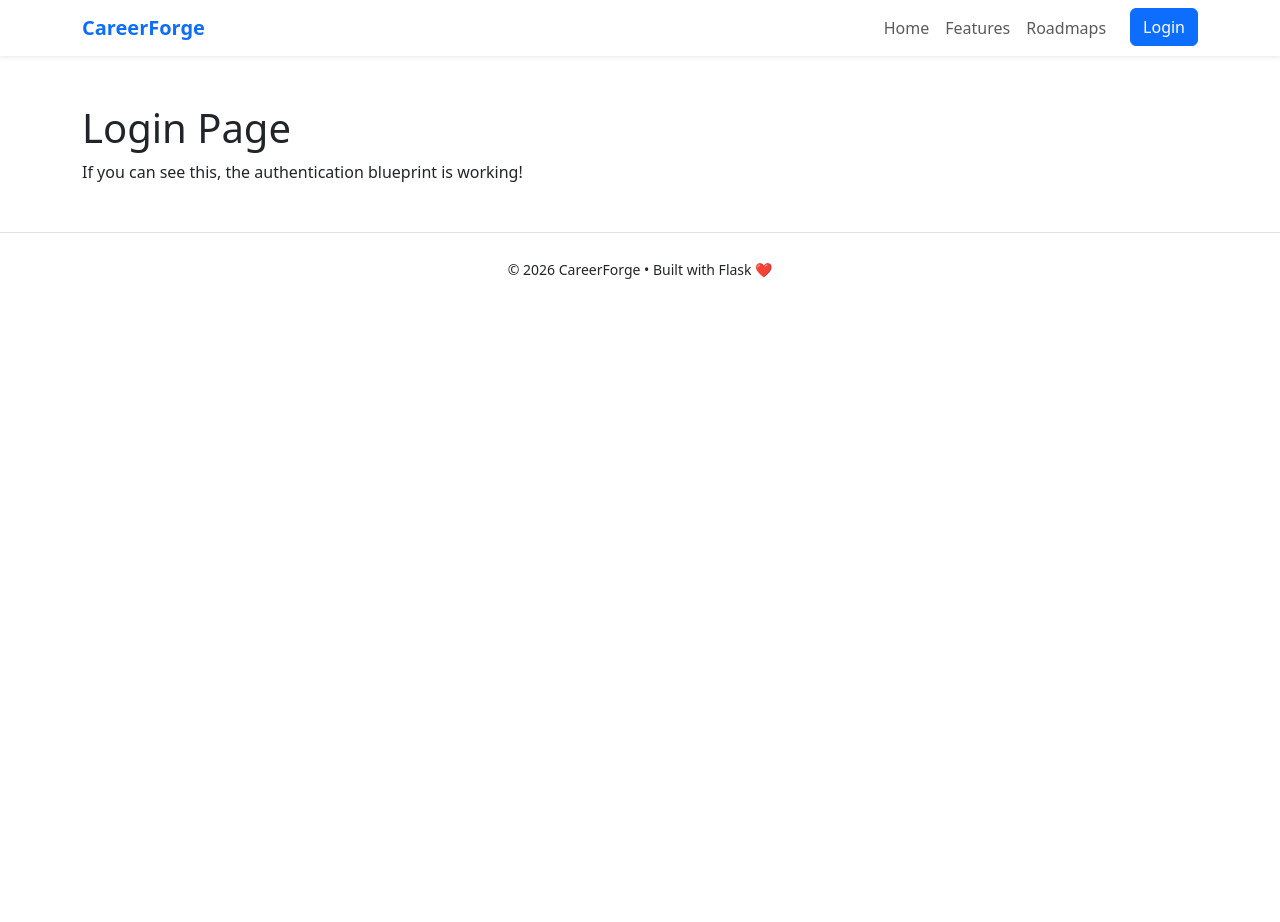
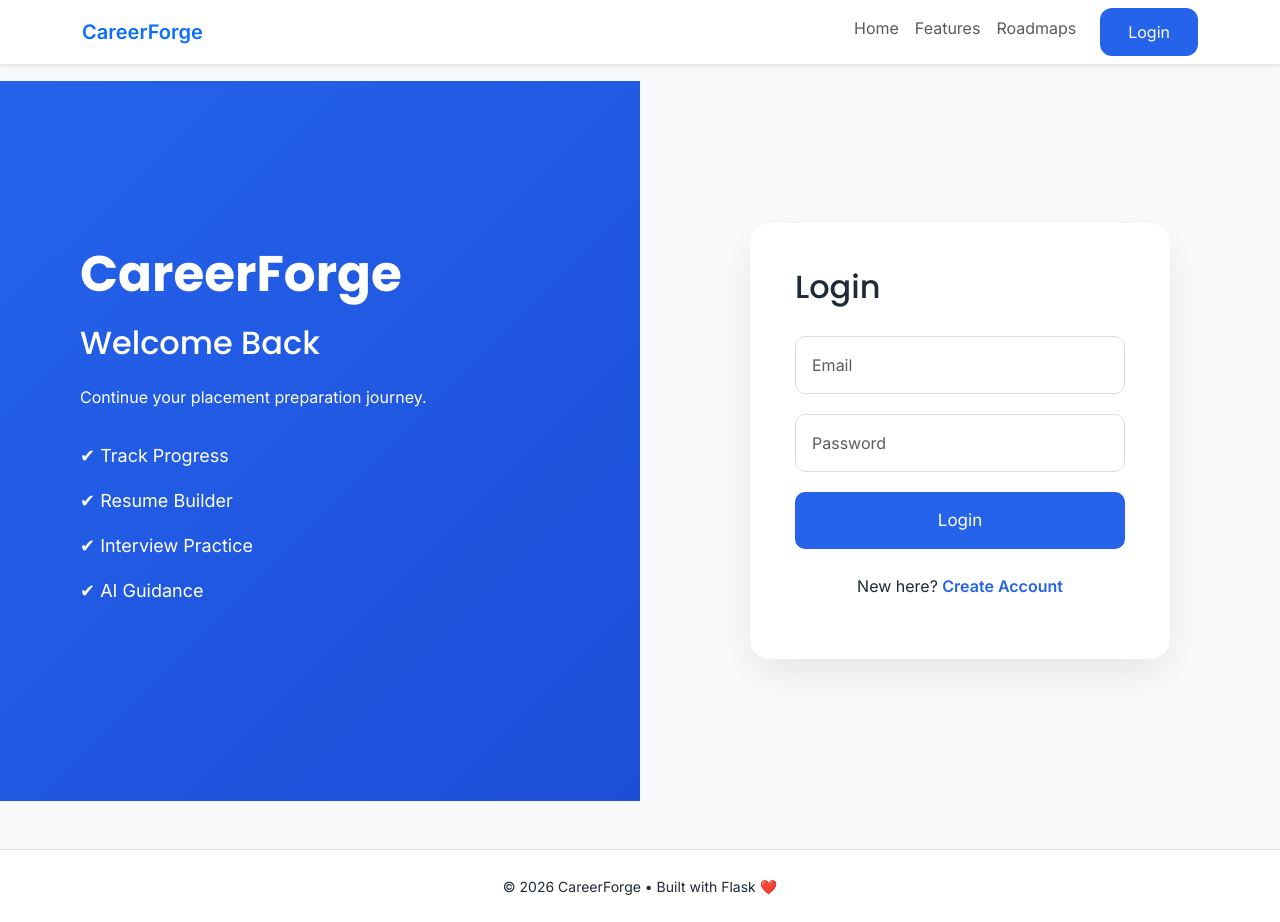
Before and after one commit to pamugreeshma/smart-placement-preparation-portal, a Flask app: page /auth/login in a window 1280 px wide. Before the commit the page ends 279 px from the top, so only its background shows below. Run offline with Flask 3, Linux system fonts and the light colour scheme.

Commit message:
Authentication module completed

```diff
--- a/app.py
+++ b/app.py
@@ -40,7 +40,7 @@
 @login_manager.user_loader
 def load_user(user_id):
 
-    return User.query.get(int(user_id))
+    return db.session.get(User, int(user_id))
 
 
 app = create_app()
--- a/routes/auth.py
+++ b/routes/auth.py
@@ -1,17 +1,82 @@
-from flask import Blueprint, render_template
+from flask import Blueprint, render_template, request, redirect, url_for, flash
+from flask_login import login_user, logout_user, login_required
 
-auth = Blueprint(
-    "auth",
-    __name__,
-    url_prefix="/auth"
-)
+from models import db
+from models.user import User
+
+auth = Blueprint("auth", __name__, url_prefix="/auth")
 
 
-@auth.route("/login")
+# -------------------------
+# Register
+# -------------------------
+
+@auth.route("/register", methods=["GET", "POST"])
+def register():
+
+    if request.method == "POST":
+
+        full_name = request.form.get("full_name")
+        email = request.form.get("email")
+        password = request.form.get("password")
+
+        existing_user = User.query.filter_by(email=email).first()
+
+        if existing_user:
+
+            flash("Email already exists.", "danger")
+            return redirect(url_for("auth.register"))
+
+        new_user = User(
+            full_name=full_name,
+            email=email
+        )
+        new_user.set_password(password)
+        db.session.add(new_user)
+        db.session.commit()
+
+        flash("Registration Successful! Please Login.", "success")
+
+        return redirect(url_for("auth.login"))
+
+    return render_template("auth/register.html")
+
+
+# -------------------------
+# Login
+# -------------------------
+
+@auth.route("/login", methods=["GET", "POST"])
 def login():
+
+    if request.method == "POST":
+
+        email = request.form.get("email")
+        password = request.form.get("password")
+
+        user = User.query.filter_by(email=email).first()
+
+        if user and user.check_password(password):
+
+            login_user(user)
+
+            return redirect(url_for("main.dashboard"))
+
+        flash("Invalid Email or Password", "danger")
+
     return render_template("auth/login.html")
 
 
-@auth.route("/register")
-def register():
-    return render_template("auth/register.html")
+# -------------------------
+# Logout
+# -------------------------
+
+@auth.route("/logout")
+@login_required
+def logout():
+
+    logout_user()
+
+    flash("Logged out successfully.", "success")
+
+    return redirect(url_for("main.home"))
--- a/routes/main.py
+++ b/routes/main.py
@@ -1,4 +1,5 @@
 from flask import Blueprint, render_template
+from flask_login import login_required
 
 main = Blueprint("main", __name__)
 
@@ -6,3 +7,8 @@
 @main.route("/")
 def home():
     return render_template("main/home.html")
+
+@main.route("/dashboard")
+@login_required
+def dashboard():
+    return render_template("dashboard/dashboard.html")
--- /dev/null
+++ b/static/css/auth.css
@@ -0,0 +1,94 @@
+.auth-container{
+    display:flex;
+    min-height:90vh;
+}
+
+.auth-left{
+    width:50%;
+    background:linear-gradient(135deg,#2563EB,#1D4ED8);
+    color:white;
+    display:flex;
+    flex-direction:column;
+    justify-content:center;
+    padding:80px;
+}
+
+.auth-left h1{
+    font-size:50px;
+    font-weight:700;
+    margin-bottom:20px;
+}
+
+.auth-left h2{
+    margin-bottom:20px;
+}
+
+.auth-left p{
+    line-height:30px;
+    margin-bottom:30px;
+}
+
+.auth-left ul{
+    list-style:none;
+    padding:0;
+}
+
+.auth-left li{
+    margin-bottom:18px;
+    font-size:18px;
+}
+
+.auth-right{
+    width:50%;
+    display:flex;
+    justify-content:center;
+    align-items:center;
+    background:#F8FAFC;
+}
+
+.auth-card{
+    width:420px;
+    background:white;
+    padding:45px;
+    border-radius:20px;
+    box-shadow:0 15px 40px rgba(0,0,0,.08);
+}
+
+.auth-card h2{
+    margin-bottom:30px;
+}
+
+.auth-card input{
+    width:100%;
+    padding:16px;
+    margin-bottom:20px;
+    border:1px solid #ddd;
+    border-radius:10px;
+    font-size:16px;
+}
+
+.auth-card button{
+    width:100%;
+    padding:16px;
+    border:none;
+    border-radius:10px;
+    background:#2563EB;
+    color:white;
+    font-size:17px;
+    cursor:pointer;
+}
+
+.auth-card button:hover{
+    background:#1D4ED8;
+}
+
+.auth-card p{
+    text-align:center;
+    margin-top:25px;
+}
+
+.auth-card a{
+    text-decoration:none;
+    color:#2563EB;
+    font-weight:600;
+}
--- a/templates/auth/login.html
+++ b/templates/auth/login.html
@@ -1,16 +1,81 @@
 {% extends "base.html" %}
 
-{% block title %}
-Login
-{% endblock %}
+{% block title %}Login{% endblock %}
 
 {% block content %}
 
-<div class="container mt-5">
+<div class="auth-container">
 
-    <h1>Login Page</h1>
+    <div class="auth-left">
 
-    <p>If you can see this, the authentication blueprint is working!</p>
+        <h1>CareerForge</h1>
+
+        <h2>Welcome Back</h2>
+
+        <p>
+            Continue your placement preparation journey.
+        </p>
+
+        <ul>
+
+            <li>✔ Track Progress</li>
+
+            <li>✔ Resume Builder</li>
+
+            <li>✔ Interview Practice</li>
+
+            <li>✔ AI Guidance</li>
+
+        </ul>
+
+    </div>
+
+    <div class="auth-right">
+
+        <div class="auth-card">
+
+            <h2>Login</h2>
+
+            <form method="POST">
+
+                <input
+                    type="email"
+                    class="form-control"
+                    name="email"
+                    placeholder="Email"
+                    required
+                >
+
+                <input
+                    type="password"
+                    class="form-control"
+                    name="password"
+                    placeholder="Password"
+                    required
+                >
+
+                <button type="submit" class="btn btn-primary w-100">
+
+                    Login
+
+                </button>
+
+
+            </form>
+
+            <p>
+
+                New here?
+
+                <a href="{{ url_for('auth.register') }}">
+                    Create Account
+                </a>
+
+            </p>
+
+        </div>
+
+    </div>
 
 </div>
 
--- a/templates/base.html
+++ b/templates/base.html
@@ -26,21 +26,50 @@
           href="https://cdn.jsdelivr.net/npm/bootstrap-icons@1.11.3/font/bootstrap-icons.min.css">
 
     <!-- Custom CSS -->
-    <!--
+
     <link rel="stylesheet"
           href="{{ url_for('static', filename='css/style.css') }}">
-    -->
+    <link rel="stylesheet"
+          href="{{ url_for('static', filename='css/auth.css') }}">
 </head>
 
 <body>
 
     {% include "components/navbar.html" %}
 
+    <div class="container mt-3">
+
+        {% with messages = get_flashed_messages(with_categories=true) %}
+
+            {% if messages %}
+
+                {% for category, message in messages %}
+
+                    <div class="alert alert-{{ category }} alert-dismissible fade show">
+
+                        {{ message }}
+
+                        <button
+                            type="button"
+                            class="btn-close"
+                            data-bs-dismiss="alert">
+                        </button>
+
+                    </div>
+
+                {% endfor %}
+
+            {% endif %}
+
+        {% endwith %}
+
+    </div>
+
     <main>
 
         {% block content %}
+        {% endblock %}
 
-        {% endblock %}
 
     </main>
 
```
Also changed, not shown: models/user.py (+7 -4 lines), templates/auth/register.html (+83 -0 lines), templates/dashboard/dashboard.html (+17 -0 lines), templates/auth/auth_layout.html (added).
